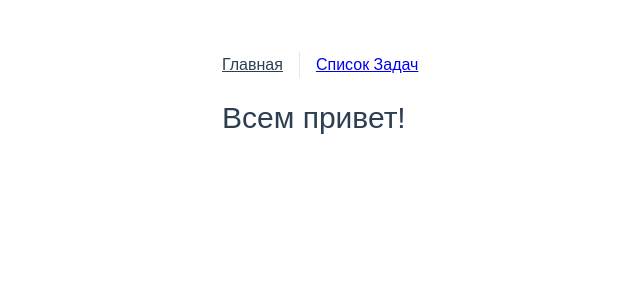
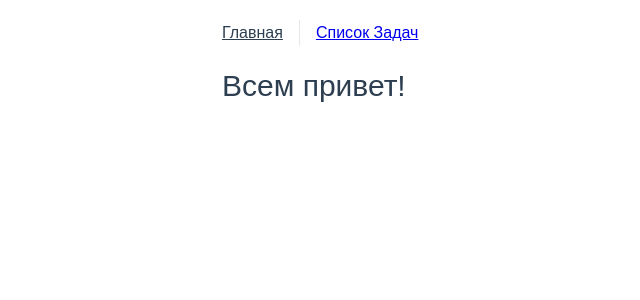
Before and after one commit to DanZalov/vue3-task-manager, a Vue app: page / in a window 1280 px wide. Shown: the top 300 px of the page, without its empty margins (38-678 px from the left). Built offline with nearby package versions, Linux system fonts and the light colour scheme.

Commit message:
add adaptive styles

```diff
--- a/src/App.vue
+++ b/src/App.vue
@@ -4,9 +4,8 @@ import Navigation from './components/Navigation.vue'
 </script>
 
 <template>
+  <Navigation />
   <div class="wrapper">
-    <Navigation />
-
     <RouterView />
   </div>
 </template>
@@ -17,15 +16,13 @@ import Navigation from './components/Navigation.vue'
   margin: 0 auto 2rem;
 }
 
-@media (min-width: 1024px) {
+@media (min-width: 425px) {
   .logo {
     margin: 0 2rem 0 0;
   }
 
   .wrapper {
-    display: flex;
-    flex-direction: column;
-    place-items: flex-start;
+    max-width: 600px;
   }
 }
 </style>
--- a/src/components/Navigation.vue
+++ b/src/components/Navigation.vue
@@ -43,8 +43,7 @@ nav a:first-of-type {
     margin-left: -1rem;
     font-size: 1rem;
 
-    padding: 1rem 0;
-    margin-top: 1rem;
+    padding-bottom: 1rem;
   }
 }
 </style>
--- a/src/views/TasksView.vue
+++ b/src/views/TasksView.vue
@@ -57,6 +57,12 @@ li {
 }
 
 hr {
-  margin: 10px 0px;
+  margin: 20px 0px;
+}
+
+@media (min-width: 768px) {
+  h1 {
+    padding-bottom: 0.5rem;
+  }
 }
 </style>
```
